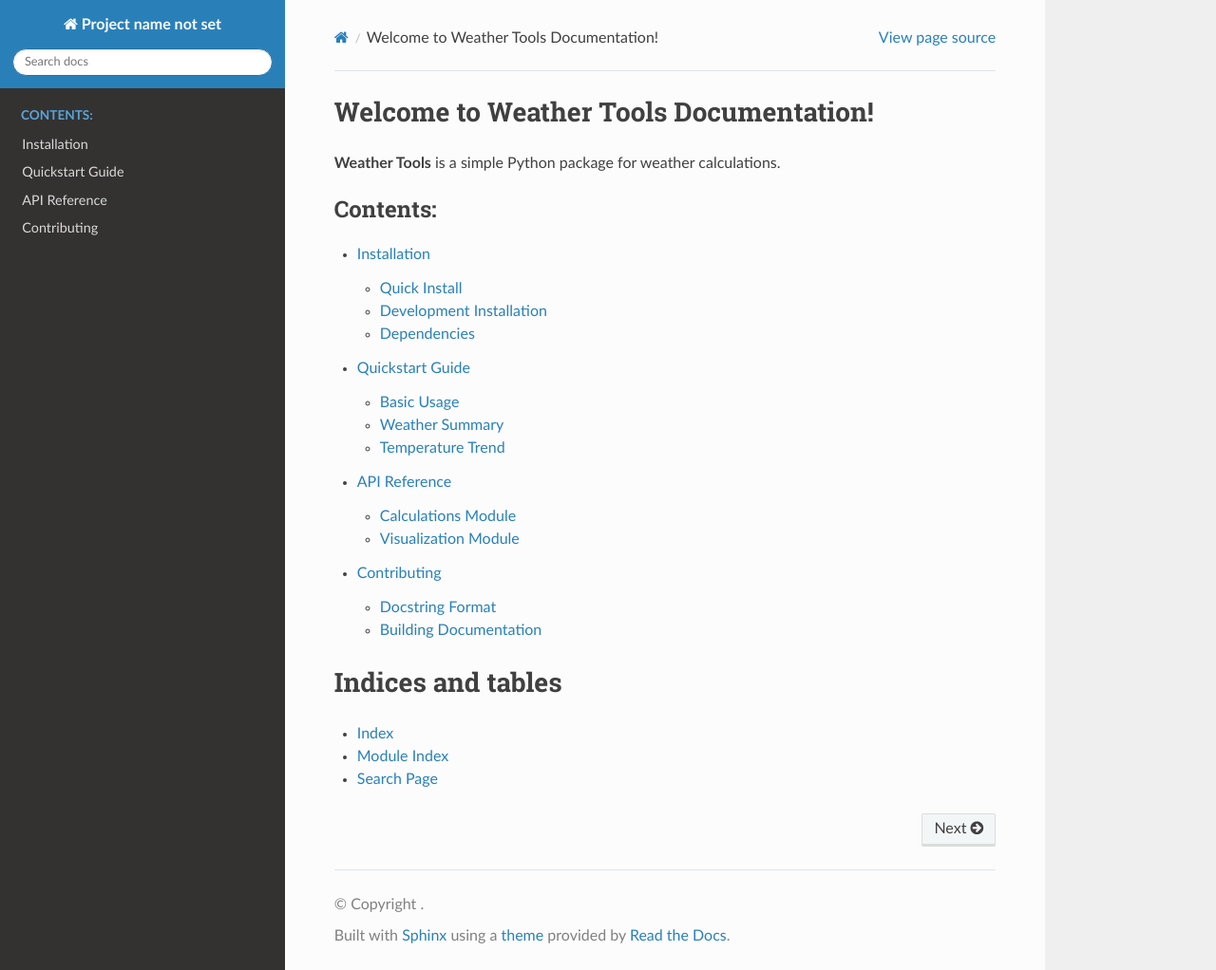
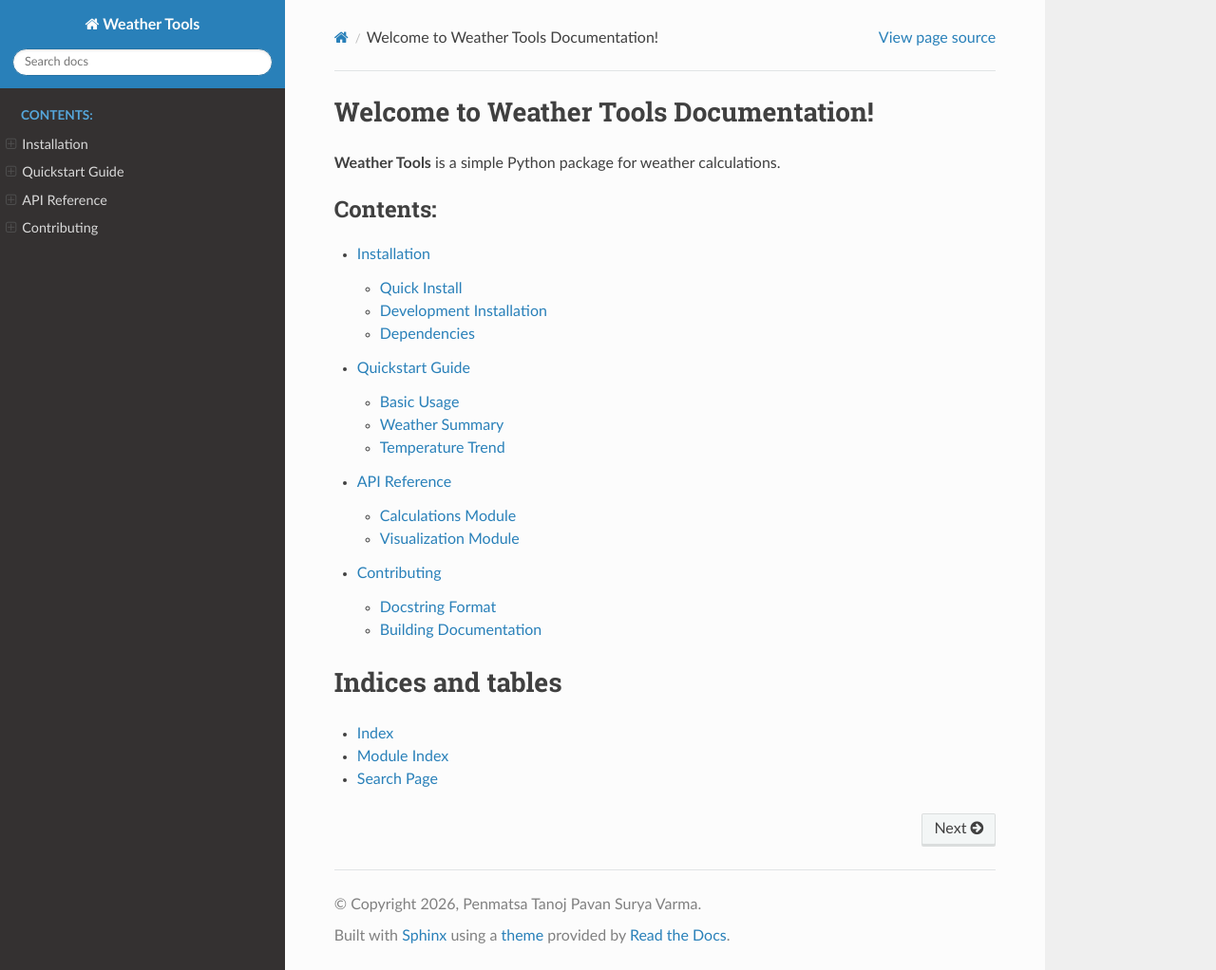
Before and after one commit to varma1221/doc-test-project, a Sphinx documentation site: the page built from docs/source/index.rst, in a window 1280 px wide and 1022 px high. Shown: the whole window at 95% size. Built offline with Sphinx 7.4.7 and the Read the Docs theme 3.1.0, drawn with Linux system fonts in a browser that asks for light colours; some of the changed lines change nothing that is shown.

Commit message:
Complete final conf.py with all extensions and settings

```diff
--- a/docs/source/conf.py
+++ b/docs/source/conf.py
@@ -1,14 +1,93 @@
-# At the bottom of conf.py, add or update:
+"""Configuration file for Sphinx documentation."""
+
 import os
 import sys
+
+# Add the project root to Python path so autodoc can find your modules
 sys.path.insert(0, os.path.abspath('../..'))
 
-# On ReadTheDocs, we need to import the package
+# Project information
+project = 'Weather Tools'
+copyright = '2026, Penmatsa Tanoj Pavan Surya Varma'
+author = 'Penmatsa Tanoj Pavan Surya Varma'
+release = '0.1.0'
+
+# General configuration
+extensions = [
+    'sphinx.ext.autodoc',      # Generate docs from docstrings
+    'sphinx.ext.napoleon',      # Support Google-style docstrings
+    'sphinx.ext.viewcode',      # Add links to source code
+    'nbsphinx',                 # Support Jupyter notebooks
+    'myst_parser',              # Support Markdown files
+]
+
+# Napoleon settings for Google-style docstrings
+napoleon_google_docstring = True
+napoleon_numpy_docstring = False
+napoleon_include_init_with_doc = True
+napoleon_include_private_with_doc = False
+napoleon_include_special_with_doc = True
+napoleon_use_admonition_for_examples = False
+napoleon_use_admonition_for_notes = False
+napoleon_use_admonition_for_references = False
+napoleon_use_ivar = False
+napoleon_use_param = True
+napoleon_use_rtype = True
+napoleon_preprocess_types = False
+napoleon_type_aliases = None
+napoleon_attr_annotations = True
+
+# Autodoc settings
+autodoc_default_options = {
+    'members': True,
+    'member-order': 'bysource',
+    'special-members': '__init__',
+    'undoc-members': True,
+    'exclude-members': '__weakref__'
+}
+autodoc_typehints = 'description'
+autodoc_member_order = 'bysource'
+
+# HTML output options
+html_theme = 'sphinx_rtd_theme'
+html_theme_options = {
+    'navigation_depth': 4,
+    'collapse_navigation': False,
+    'sticky_navigation': True,
+    'includehidden': True,
+    'titles_only': False
+}
+
+# HTML static path
+html_static_path = ['_static']
+
+# Output file base name for HTML help builder
+htmlhelp_basename = 'WeatherToolsdoc'
+
+# ReadTheDocs specific settings
 on_rtd = os.environ.get('READTHEDOCS') == 'True'
 if on_rtd:
-    # Install the package in development mode
+    # On ReadTheDocs, we need to ensure the package is installed
     import subprocess
     subprocess.call('pip install -e .', shell=True)
 
-# Theme - use ReadTheDocs theme for better integration
-html_theme = 'sphinx_rtd_theme'  # Change from alabaster to this
+# The suffix of source filenames
+source_suffix = {
+    '.rst': 'restructuredtext',
+    '.md': 'markdown',
+}
+
+# The master toctree document
+master_doc = 'index'
+
+# Language
+language = 'en'
+
+# Exclude patterns
+exclude_patterns = ['_build', 'Thumbs.db', '.DS_Store']
+
+# The name of the Pygments (syntax highlighting) style
+pygments_style = 'sphinx'
+
+# If true, `todo` and `todoList` produce output, else they produce nothing.
+todo_include_todos = False
```
